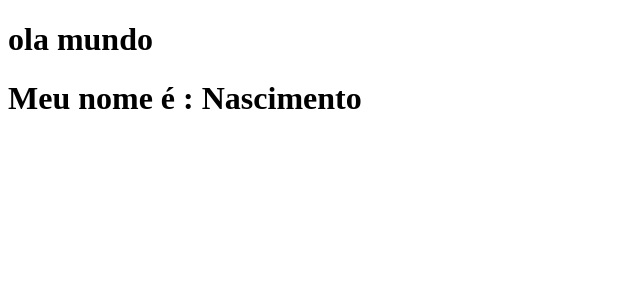
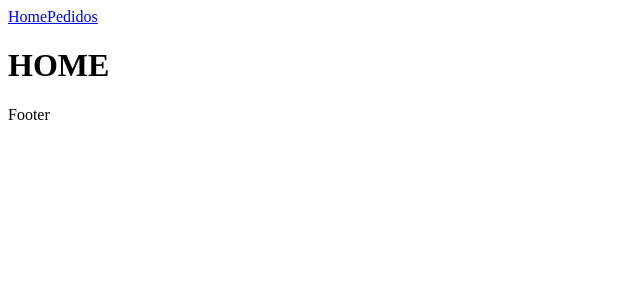
Before and after one commit to PedroMarquesN/makeABurguer, a Vue app: page / in a window 1280 px wide. Shown: the top 300 px of the page, without its empty margins (0-640 px from the left). Built offline with nearby package versions, Linux system fonts and the light colour scheme.

Commit message:
First Commit

```diff
--- a/src/App.vue
+++ b/src/App.vue
@@ -1,12 +1,12 @@
 <script setup>
-import PrimeiroComponente from "@/components/PrimeiroComponente.vue";
-
-
+  import NavBar from "./components/NavBar.vue"
+  import Footer from "@/components/Footer.vue";
 </script>
 
 <template>
-  <h1>ola mundo</h1>
-  <PrimeiroComponente/>
+  <NavBar />
+  <router-view/>
+  <Footer/>
 </template>
 
 <style scoped>
--- /dev/null
+++ b/src/components/Footer.vue
@@ -0,0 +1,3 @@
+<template>
+  <p>Footer</p>
+</template>
--- /dev/null
+++ b/src/components/NavBar.vue
@@ -0,0 +1,14 @@
+<script>
+
+</script>
+
+
+<template>
+  <div id="nav">
+    <router-link to="/">
+      <img src="" id="logo">
+    </router-link>
+    <router-link to="/">Home</router-link>
+    <router-link to="/pedidos">Pedidos</router-link>
+  </div>
+</template>
--- a/src/components/PrimeiroComponente.vue
+++ /dev/null
@@ -1,17 +0,0 @@
-<script setup>
-import {onMounted, ref} from "vue";
-
-const nome = ref('Henrique')
-
-
-onMounted(() => {
-  setTimeout(() =>{
-    nome.value = "Nascimento"
-  },2000)
-})
-
-</script>
-
-<template>
-  <h1>Meu nome é : {{nome}}</h1>
-</template>
--- a/src/main.js
+++ b/src/main.js
@@ -1,5 +1,6 @@
 
 import { createApp } from 'vue'
 import App from './App.vue'
+import router from './router'
 
-createApp(App).mount('#app')
+createApp(App).use(router).mount('#app')
--- a/src/router/index.js
+++ b/src/router/index.js
@@ -0,0 +1,22 @@
+import { createRouter, createWebHistory } from 'vue-router'
+import Home from '../views/Home.vue'
+
+const routes = [
+    {
+        path: '/',
+        name: 'Home',
+        component: Home
+    },
+    {
+        path: '/pedidos',
+        name: 'Pedidos',
+        component: () => import(/* webpackChunkName: "pedidos" */ '../views/Pedidos.vue')
+    }
+]
+
+const router = createRouter({
+    history: createWebHistory(),
+    routes
+})
+
+export default router
--- /dev/null
+++ b/src/views/Home.vue
@@ -0,0 +1,5 @@
+<template>
+  <div class="home">
+    <h1>HOME</h1>
+  </div>
+</template>
--- /dev/null
+++ b/src/views/Pedidos.vue
@@ -0,0 +1,5 @@
+<template>
+  <div >
+    <h1>PEDIDOS</h1>
+  </div>
+</template>
```
Also changed, not shown: 1 other file (tests, documents, lock files or other folders).
